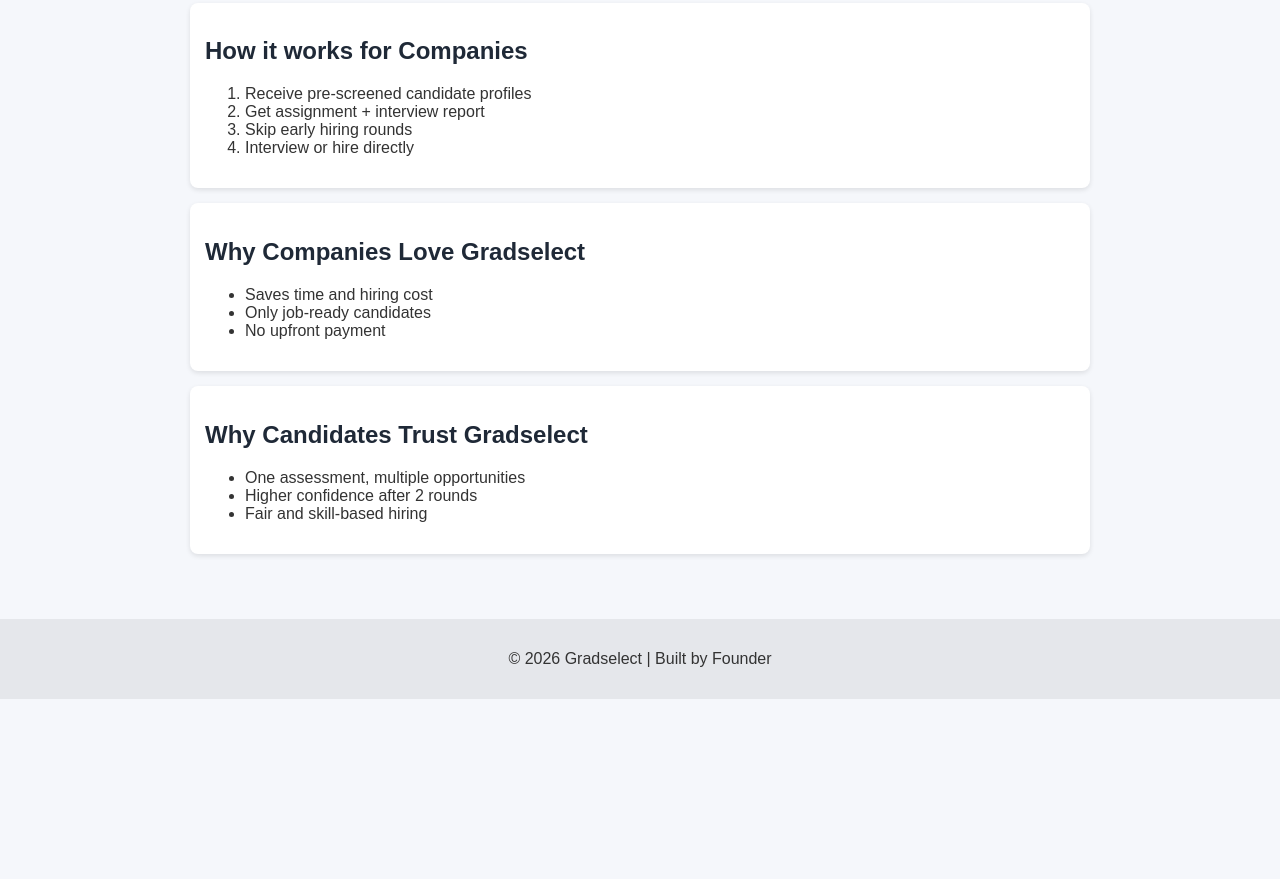
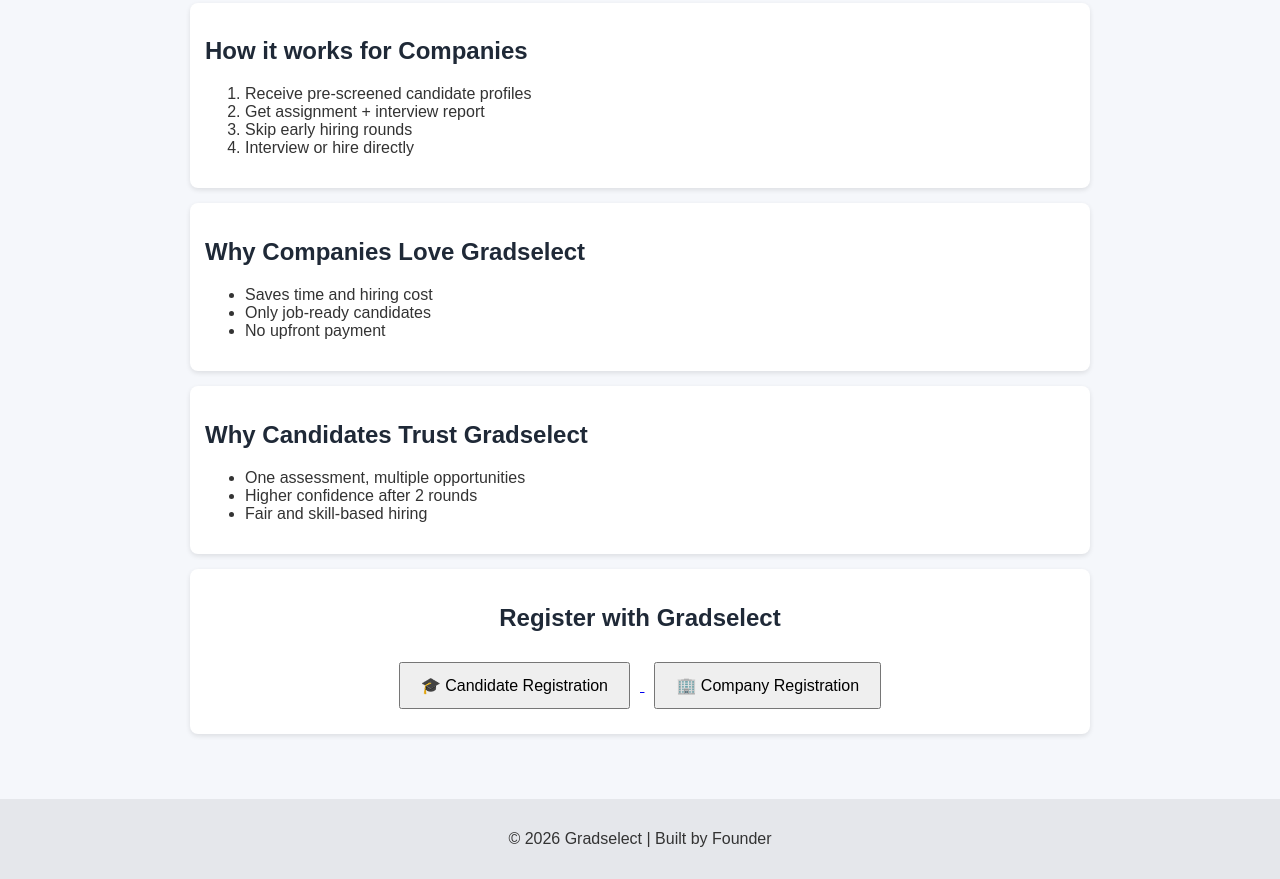
Before and after one commit to gradselect/Gradselect, a plain HTML site: page index.html in a window 1280 px wide. Shown: the part 570-1449 px from the top of the page. Before the commit the page ends 1269 px from the top, so only its background shows below. Drawn offline with Linux system fonts and the light colour scheme.

Commit message:
Update index.html

```diff
--- a/index.html
+++ b/index.html
@@ -93,7 +93,21 @@
       <li>Higher confidence after 2 rounds</li>
       <li>Fair and skill-based hiring</li>
     </ul>
-  </div>
+  </div> <div class="box" style="text-align:center;">
+  <h2>Register with Gradselect</h2>
+
+  <a href="https://forms.gle/26YDRod5i72cLRK68" target="_blank">
+    <button style="padding:12px 20px;margin:10px;font-size:16px;">
+      🎓 Candidate Registration
+    </button>
+  </a>
+
+  <a href="https://forms.gle/MF7fFBjbpmnr2ma17" target="_blank">
+    <button style="padding:12px 20px;margin:10px;font-size:16px;">
+      🏢 Company Registration
+    </button>
+  </a>
+</div>
 </section>
 
 <footer>
```
